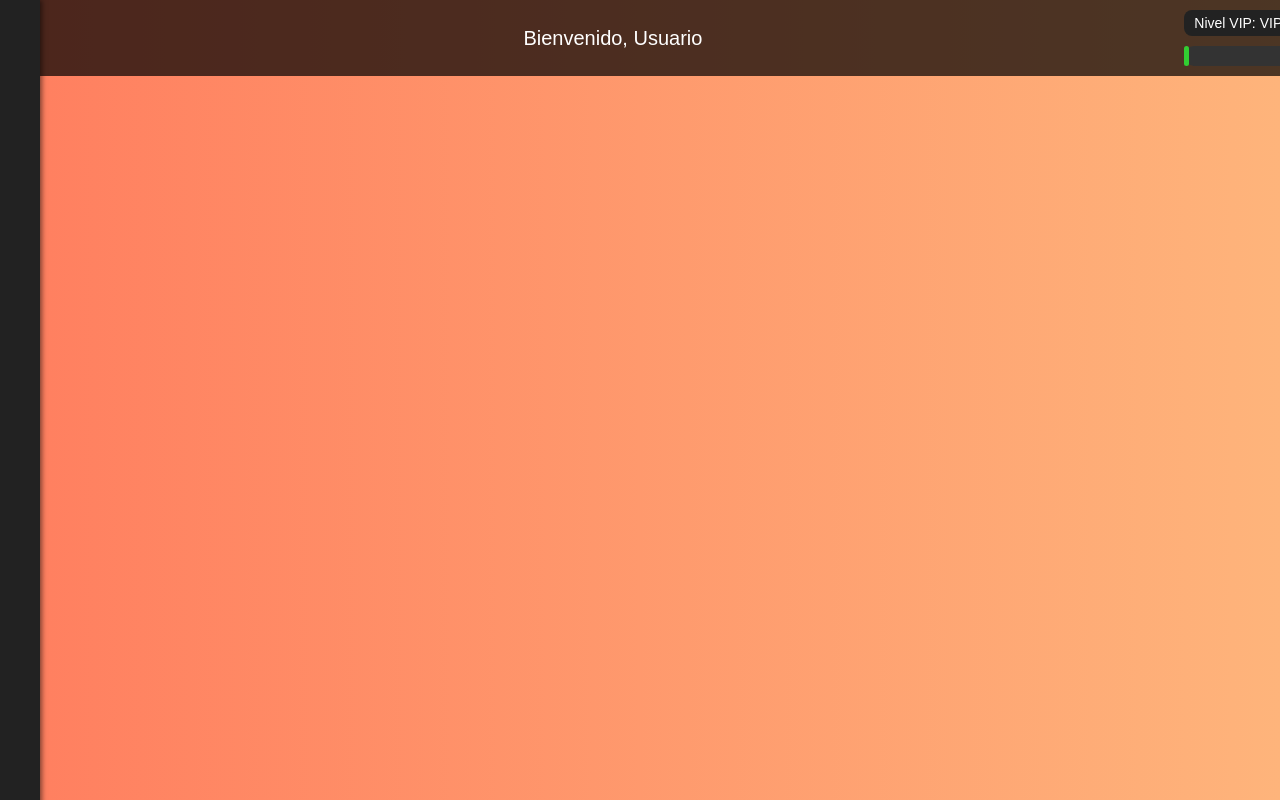
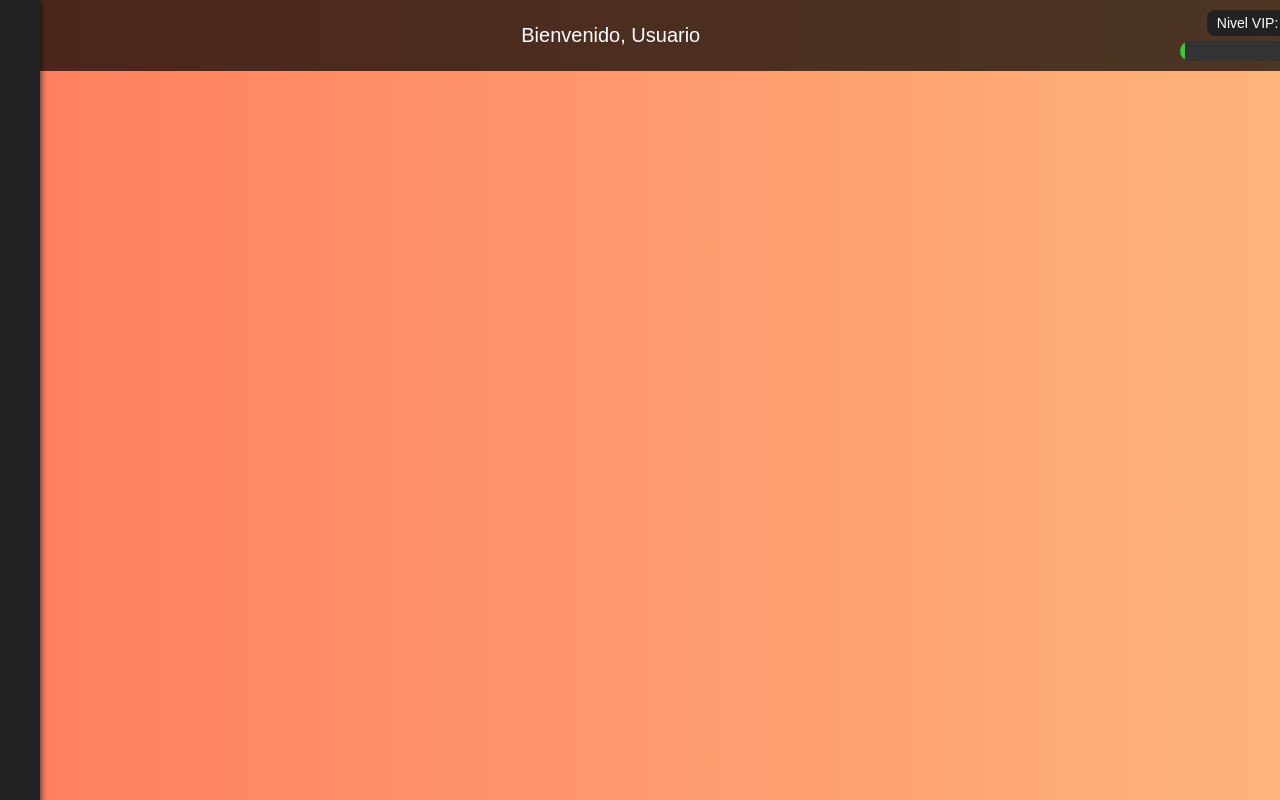
Before and after one commit to Brian95s/Profitlink, a plain HTML site: page index.html in a window 1280 px wide. Drawn offline with Linux system fonts and the light colour scheme.

Commit message:
Update index.html

```diff
--- a/index.html
+++ b/index.html
@@ -13,51 +13,47 @@
       display: flex;
       flex-direction: column;
       align-items: center;
-      justify-content: flex-start;
-    }.header {
-  width: 100%;
+    }
+    .header {
       display: flex;
       justify-content: space-between;
       align-items: center;
       background-color: rgba(0, 0, 0, 0.7);
       padding: 10px 20px;
+      width: 100%;
       position: fixed;
       top: 0;
       left: 0;
     }
-
     .menu-icon {
       font-size: 24px;
       cursor: pointer;
     }
-
     .welcome-message {
       font-size: 20px;
+      flex-grow: 1;
       text-align: center;
-  flex-grow: 1;
     }
-
     .vip-section {
       text-align: right;
+      display: flex;
+      flex-direction: column;
+      align-items: flex-end;
     }
-
     .vip-box {
       background-color: #222;
       padding: 5px 10px;
       border-radius: 8px;
-  display: inline-block;
       font-size: 14px;
       margin-bottom: 5px;
     }
-
     .earnings-bar {
       height: 20px;
       background-color: #333;
       border-radius: 10px;
-  margin-top: 5px;
-  position: relative;
+      width: 120px;
+      overflow: hidden;
     }
-
     .earnings-fill {
       height: 100%;
       background-color: limegreen;
@@ -65,12 +61,11 @@
       width: 0%;
       transition: width 1s ease-in-out;
     }
-
     .sidebar {
       position: fixed;
       top: 0;
-  left: -200px;
-  width: 200px;
+      left: -220px;
+      width: 220px;
       height: 100%;
       background-color: #222;
       padding: 20px;
@@ -78,18 +73,16 @@
       transition: left 0.3s ease;
       z-index: 100;
     }
-
     .sidebar.show {
       left: 0;
     }
-
     .sidebar a {
       display: block;
-  margin: 10px 0;
+      margin: 15px 0;
       color: white;
       text-decoration: none;
+      font-size: 18px;
     }
-
   </style>
 </head>
 <body onclick="closeSidebar()">
@@ -98,53 +91,45 @@
     <a href="#">Inversiones</a>
     <a href="#">Referidos</a>
     <a href="#">Cerrar sesión</a>
-  </div>  <div class="header">
+  </div>
+  <div class="header">
     <div class="menu-icon" onclick="toggleSidebar(event)">☰</div>
     <div class="welcome-message" id="welcome-message">Bienvenido, Usuario</div>
     <div class="vip-section">
-      <div class="vip-box" id="vip-box">Nivel VIP: VIP1</div>
+      <div class="vip-box" id="vip-box">Nivel VIP: 1</div>
       <div class="earnings-bar">
         <div class="earnings-fill" id="earnings-fill"></div>
       </div>
     </div>
-  </div>  <script>
-    // Simula obtener el nombre del usuario desde el login
-    const username = localStorage.getItem('username') || 'Usuario';
-    document.getElementById("welcome-message").textContent = `Bienvenido, ${username}`;
-
-    // Sidebar
-    function toggleSidebar(event) {
+  </div>
+  <script>
+    document.getElementById("welcome-message").textContent = `Bienvenido, ${localStorage.getItem('username') || 'Usuario'}`;function toggleSidebar(event) {
   event.stopPropagation();
-      const sidebar = document.getElementById("sidebar");
-      sidebar.classList.toggle("show");
+  document.getElementById("sidebar").classList.toggle("show");
 }
 
 function closeSidebar() {
-      const sidebar = document.getElementById("sidebar");
-      sidebar.classList.remove("show");
+  document.getElementById("sidebar").classList.remove("show");
 }
 
-    // Nivel VIP (simulado según monto)
-    const recarga = parseInt(localStorage.getItem('recarga')) || 100; // Monto simulado
+const recarga = parseInt(localStorage.getItem('recarga')) || 100;
 const vipBox = document.getElementById("vip-box");
-
-    let vipLevel = "VIP1";
-    if (recarga >= 1000) vipLevel = "VIP5";
-    else if (recarga >= 500) vipLevel = "VIP4";
-    else if (recarga >= 300) vipLevel = "VIP3";
-    else if (recarga >= 150) vipLevel = "VIP2";
-
+let vipLevel = 1;
+if (recarga >= 1000) vipLevel = 5;
+else if (recarga >= 500) vipLevel = 4;
+else if (recarga >= 300) vipLevel = 3;
+else if (recarga >= 150) vipLevel = 2;
 vipBox.textContent = `Nivel VIP: ${vipLevel}`;
 
-    // Barra de ganancias en tiempo real (simulada)
 let earnings = 0;
 function updateEarnings() {
-      earnings += Math.random() * 5; // Simula ganancia
-      const percent = Math.min((earnings / 100) * 100, 100); // % relativo a 100
-      document.getElementById("earnings-fill").style.width = `${percent}%`;
+  earnings += Math.random() * 5;
+  document.getElementById("earnings-fill").style.width = `${Math.min((earnings / 100) * 100, 100)}%`;
 }
 
-    setInterval(updateEarnings, 60000); // Cada minuto
-    updateEarnings(); // Inicial
-  </script></body>
+setInterval(updateEarnings, 60000);
+updateEarnings();
+
+  </script>
+</body>
 </html>
```
Lines whose indentation alone changed are shown as unchanged.
